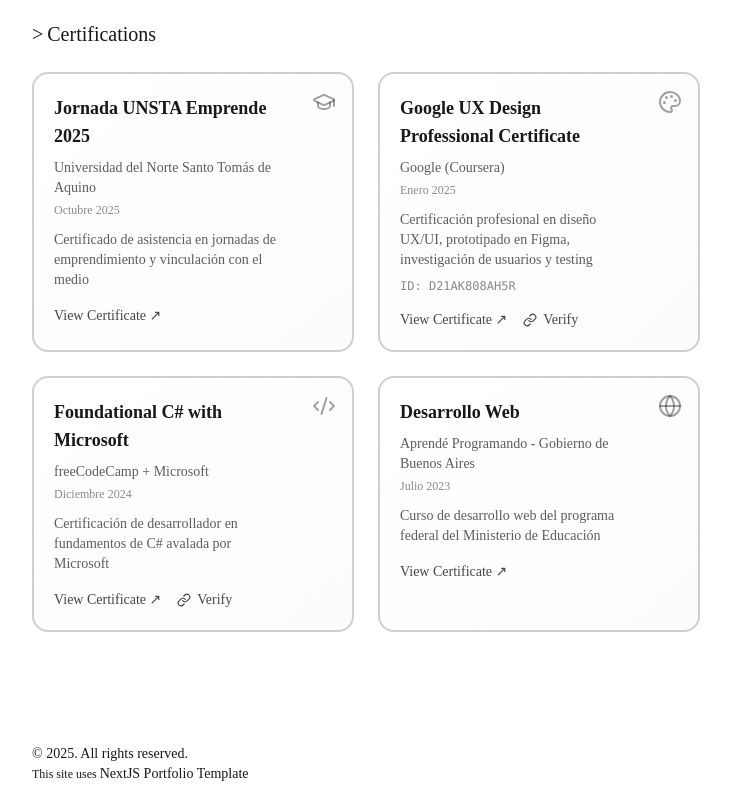
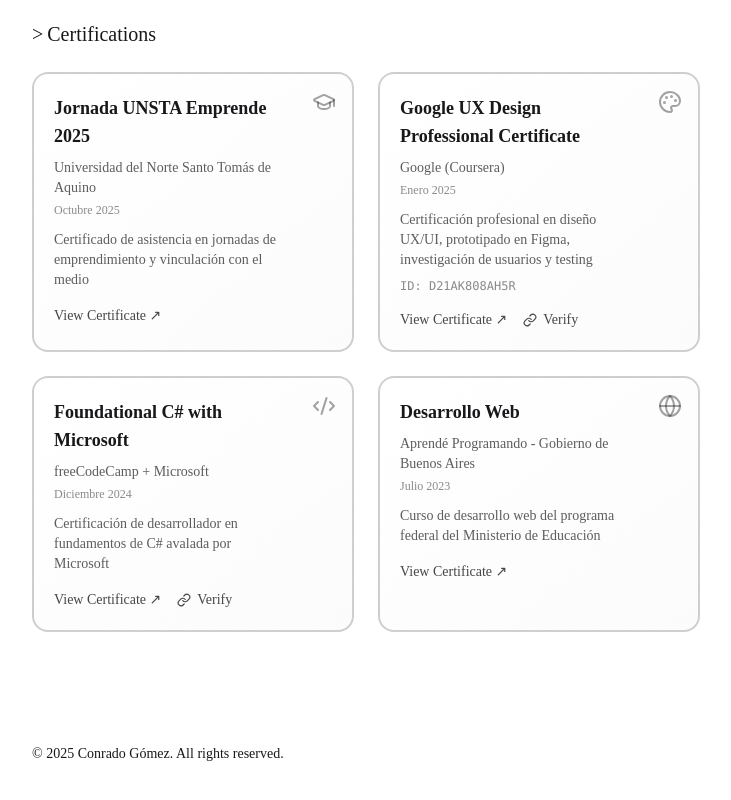
Before and after one commit to OOMrConrado/Portfolio, a Next.js app: page / in a window 1280 px wide. Shown: the part 2342-3142 px from the top of the page, without its empty margins (274-1005 px from the left). Built offline with nearby package versions, Linux system fonts and the light colour scheme; a web font is replaced by a local one.

Commit message:
refactor: update footer component styling

```diff
--- a/src/app/components/Footer.jsx
+++ b/src/app/components/Footer.jsx
@@ -2,17 +2,7 @@
     return (
         <>
             <div className="mt-20 p-4">
-                <p className="text-sm">© 2025. All rights reserved.</p>
-                <p className="text-xs">
-                    This site uses{" "}
-                    <a
-                        href="https://github.com/sachinbhujel/NextJS-Portfolio-Template"
-                        target="_blank"
-                        className="text-sm font-medium hover:underline"
-                    >
-                        NextJS Portfolio Template
-                    </a>{" "}
-                </p>
+                <p className="text-sm">© 2025 Conrado Gómez. All rights reserved.</p>
             </div>
         </>
     );
```
